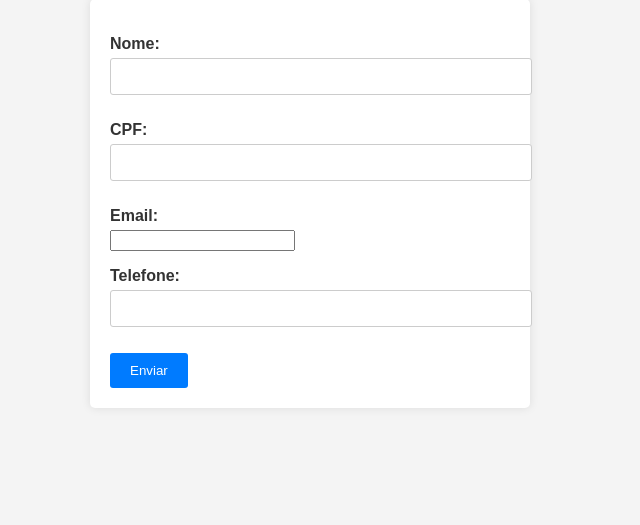
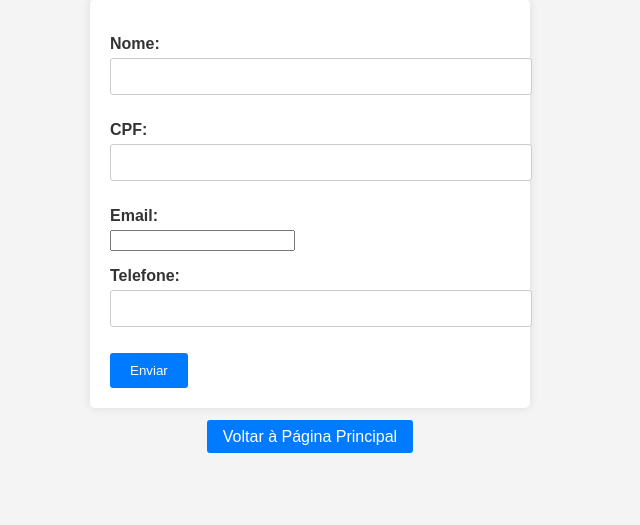
Before and after one commit to mrcadu7/WTTD, a Django app: page /inscricao/ in a window 1280 px wide. Shown: the part 79-604 px from the top of the page, without its empty margins (330-970 px from the left). Run offline with Django 4.2, Linux system fonts and the light colour scheme.

Commit message:
arrumando/refatorando

```diff
--- a/eventex/subscriptions/templates/subscriptions/subscription_form.html
+++ b/eventex/subscriptions/templates/subscriptions/subscription_form.html
@@ -67,6 +67,24 @@
             border-radius: 5px;
             margin-bottom: 20px;
         }
+
+        .back-to-home {
+            text-align: center;
+            margin-top: 20px;
+        }
+
+        .back-to-home a {
+            text-decoration: none;
+            background-color: #007BFF;
+            color: #fff;
+            padding: 8px 16px;
+            border-radius: 3px;
+            transition: background-color 0.3s;
+        }
+
+        .back-to-home a:hover {
+            background-color: #0056b3;
+        }
     </style>
 </head>
 <body>
@@ -106,5 +124,9 @@
             <input type="submit" value="Enviar"/>
         </form>
     </div>
+
+    <div class="back-to-home">
+        <a href="/">Voltar à Página Principal</a>
+    </div>
 </body>
 </html>
```
Also changed, not shown: eventex/subscriptions/tests/test_form_subscription.py (added, +12 -0 lines), eventex/subscriptions/tests/test_mail_subscribe.py (added, +36 -0 lines), eventex/subscriptions/tests/test_view_subscribe.py (renamed from eventex/subscriptions/tests.py, +14 -34 lines), eventex/core/tests/__init__.py (added), eventex/core/tests/test_view_home.py (renamed from eventex/core/tests.py), eventex/subscriptions/tests/__init__.py (added).
